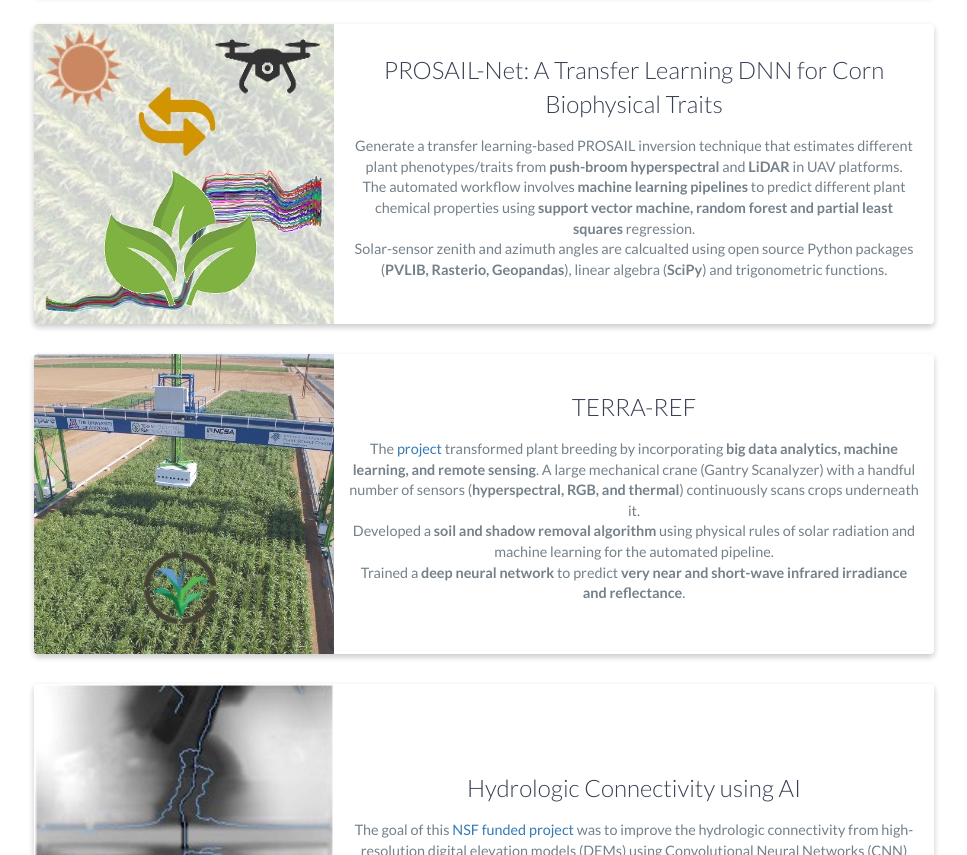
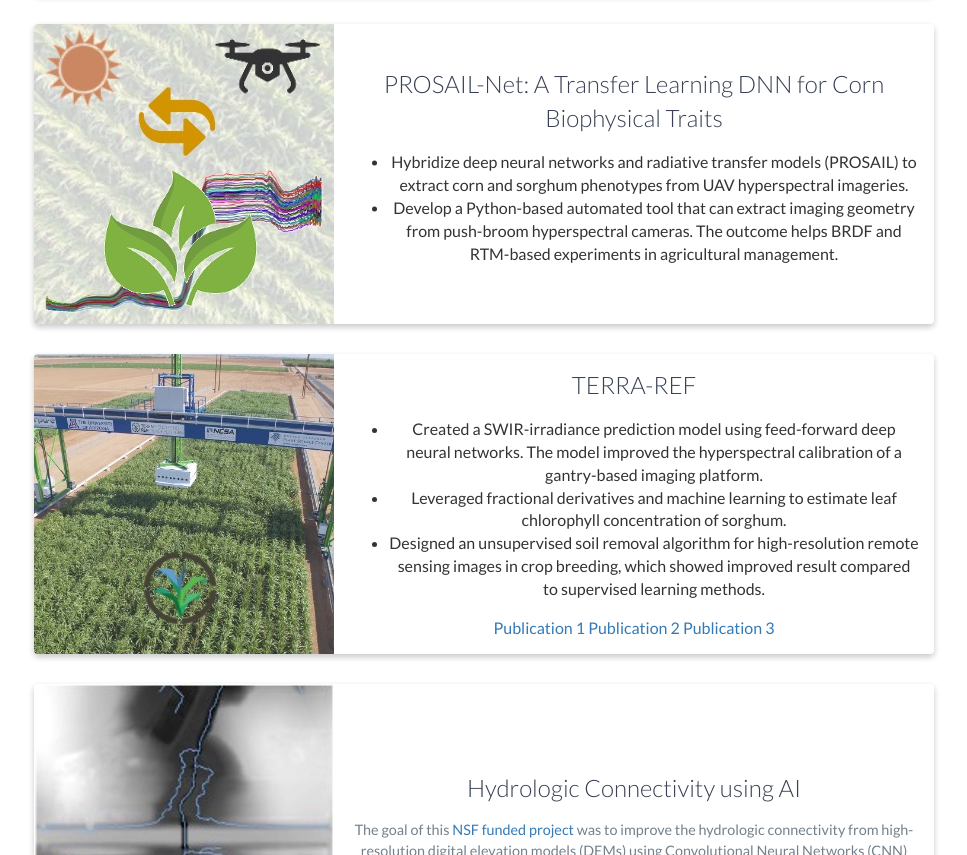
Before and after one commit to souravbhadra/__souravbhadra.github.io, a website: page index.html in a window 1280 px wide. Shown: the part 1540-2395 px from the top of the page, without its empty margins (156-1123 px from the left). Drawn offline with nearby package versions, Linux system fonts and the light colour scheme.

Commit message:
updated projects

```diff
--- a/index.html
+++ b/index.html
@@ -138,21 +138,30 @@
 
                 <div class="project shadow-large">
                     <div class="project-image">
-                        <img src="images/project2.jpg" />
+                        <img src="images/proj-prosail.jpg" />
                     </div>
                     <!-- End .project-image -->
                     <div class="project-info">
                         <h3>PROSAIL-Net: A Transfer Learning DNN for Corn Biophysical Traits</h3>
                         <p>
-                          Generate a transfer learning-based PROSAIL inversion technique that
-                          estimates different plant phenotypes/traits from <strong>push-broom hyperspectral</strong> and
-                          <strong>LiDAR</strong> in UAV platforms.<br>
-                          The automated workflow involves <strong>machine learning pipelines</strong> to predict different
-                          plant chemical properties using <strong>support vector machine, random forest and
-                          partial least squares</strong> regression.<br>
-                          Solar-sensor zenith and azimuth angles are calcualted using open source Python packages
-                          (<strong>PVLIB, Rasterio, Geopandas</strong>), linear algebra (<strong>SciPy</strong>) and
-                          trigonometric functions.
+                            <ul>
+                                <li>
+                                    Hybridize deep neural networks and
+                                    radiative transfer models
+                                    (PROSAIL) to extract corn and
+                                    sorghum phenotypes from UAV
+                                    hyperspectral imageries.
+                                </li>
+                                <li>
+                                    Develop a Python-based automated
+                                    tool that can extract imaging
+                                    geometry from push-broom
+                                    hyperspectral cameras. The outcome
+                                    helps BRDF and RTM-based
+                                    experiments in agricultural
+                                    management.
+                                </li>
+                            </ul>
                         </p>
                         <!--a href="#">View Project</a-->
                     </div>
@@ -162,21 +171,40 @@
 
                 <div class="project shadow-large">
                     <div class="project-image">
-                        <img src="images/project3.jpg" />
+                        <img src="images/proj-terraref.jpg" />
                     </div>
                     <!-- End .project-image -->
                     <div class="project-info">
                         <h3>TERRA-REF</h3>
                         <p>
-                          The <a href="https://terraref.org">project</a> transformed plant breeding by incorporating <strong>big data
-                          analytics, machine learning, and remote sensing</strong>. A large mechanical crane (Gantry Scanalyzer) with
-                          a handful number of sensors (<strong>hyperspectral, RGB, and thermal</strong>) continuously scans crops
-                          underneath it.<br>
-                          Developed a <strong>soil and shadow removal algorithm</strong> using physical rules of solar radiation and machine
-                          learning for the automated pipeline.<br>
-                          Trained a <strong>deep neural network</strong> to predict <strong>very near and short-wave infrared irradiance
-                          and reflectance</strong>.
+                            <ul>
+                                <li>
+                                    Created a SWIR-irradiance
+                                    prediction model using
+                                    feed-forward deep neural networks.
+                                    The model improved the
+                                    hyperspectral calibration of a
+                                    gantry-based imaging platform.
+                                </li>
+                                <li>
+                                    Leveraged fractional derivatives
+                                    and machine learning to estimate
+                                    leaf chlorophyll concentration of
+                                    sorghum.
+                                </li>
+                                <li>
+                                    Designed an unsupervised soil
+                                    removal algorithm for
+                                    high-resolution remote sensing
+                                    images in crop breeding, which
+                                    showed improved result compared
+                                    to supervised learning methods.
+                                </li>
+                            </ul>
                         </p>
+                        <a href="https://www.mdpi.com/755306">Publication 1</a>
+                        <a href="https://ieeexplore.ieee.org/abstract/document/9486501">Publication 2</a>
+                        <a href="https://www.isprs-ann-photogramm-remote-sens-spatial-inf-sci.net/V-3-2021/219/2021/">Publication 3</a>
                         <!--a href="#">View Project</a-->
                     </div>
                     <!-- End .project-info -->
```
Also changed, not shown: images/proj-prosail.jpg (renamed from images/project2.jpg), images/proj-terraref.jpg (renamed from images/project3.jpg).
